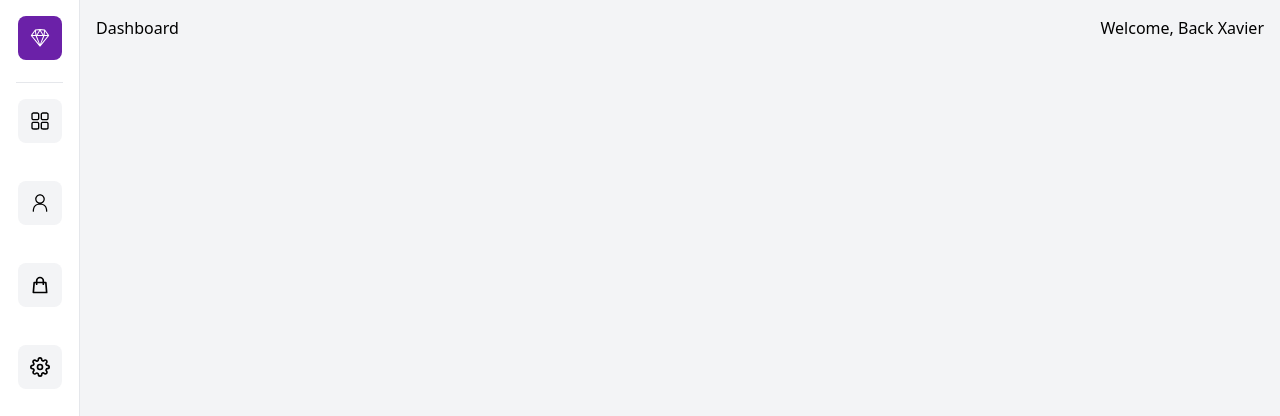
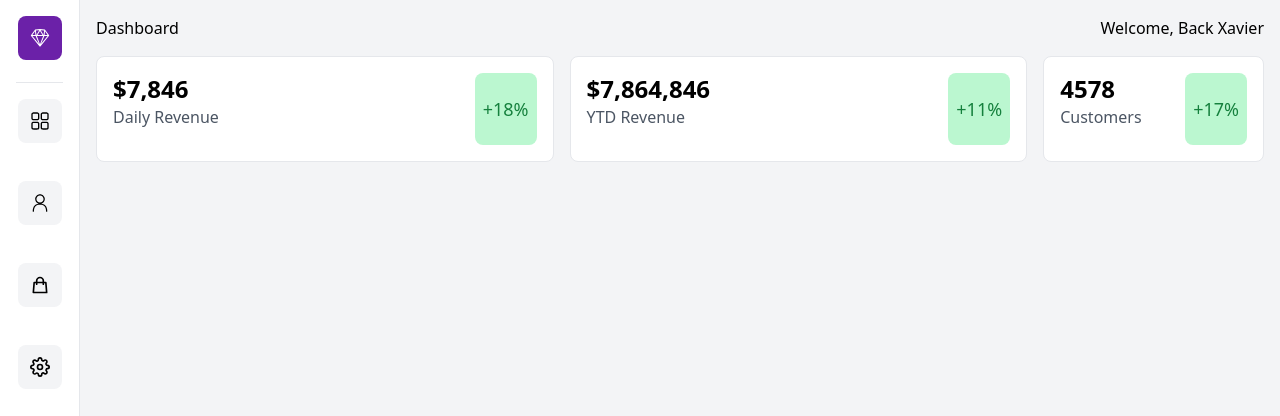
Before and after one commit to chibokaxavier/dashboard, a Next.js app: page / in a window 1280 px wide. Shown: the top 416 px of the page. Built offline with nearby package versions, Linux system fonts and the light colour scheme.

Commit message:
TOP CARDS COMPONENT COMPLETED, UP NEXT  IS THE CHARTS COMPONENT

```diff
--- /dev/null
+++ b/components/TopCards.js
@@ -0,0 +1,33 @@
+import React from "react";
+
+const TopCards = () => {
+  return (
+    <div className="grid lg:grid-cols-5 gap-4 p-4">
+      <div className="lg:col-span-2 col-span-1 bg-white justify-between flex w-full border p-4 rounded-lg">
+        <div className="flex flex-col w-full pb-4 ">
+          <p className="text-2xl font-bold">$7,846</p>
+          <p className="text-gray-600">Daily Revenue</p>
+        </div>
+        <p className="bg-green-200 flex justify-center items-center p-2  rounded-lg">
+          <span className="text-green-700 text-lg">+18%</span>
+        </p>
+      </div>
+      <div className="lg:col-span-2 col-span-1 bg-white justify-between flex w-full border p-4 rounded-lg"><div className="flex flex-col w-full pb-4 ">
+          <p className="text-2xl font-bold">$7,864,846</p>
+          <p className="text-gray-600">YTD Revenue</p>
+        </div>
+        <p className="bg-green-200 flex justify-center items-center p-2  rounded-lg">
+          <span className="text-green-700 text-lg">+11%</span>
+        </p></div>
+      <div className=" bg-white justify-between flex w-full border p-4 rounded-lg"><div className="flex flex-col w-full pb-4 ">
+          <p className="text-2xl font-bold">4578</p>
+          <p className="text-gray-600">Customers</p>
+        </div>
+        <p className="bg-green-200 flex justify-center items-center p-2  rounded-lg">
+          <span className="text-green-700 text-lg">+17%</span>
+        </p></div>
+    </div>
+  );
+};
+
+export default TopCards;
--- a/pages/index.js
+++ b/pages/index.js
@@ -1,5 +1,6 @@
 import Header from '@/components/Header'
 import Sidebar from '@/components/Sidebar'
+import TopCards from '@/components/TopCards'
 import Image from 'next/image'
 
 
@@ -7,7 +8,7 @@
   return (
     <main className='bg-gray-100 min-h-screen'>
       <Header/>
-
+     <TopCards/>
     </main>
   )
 }
```
